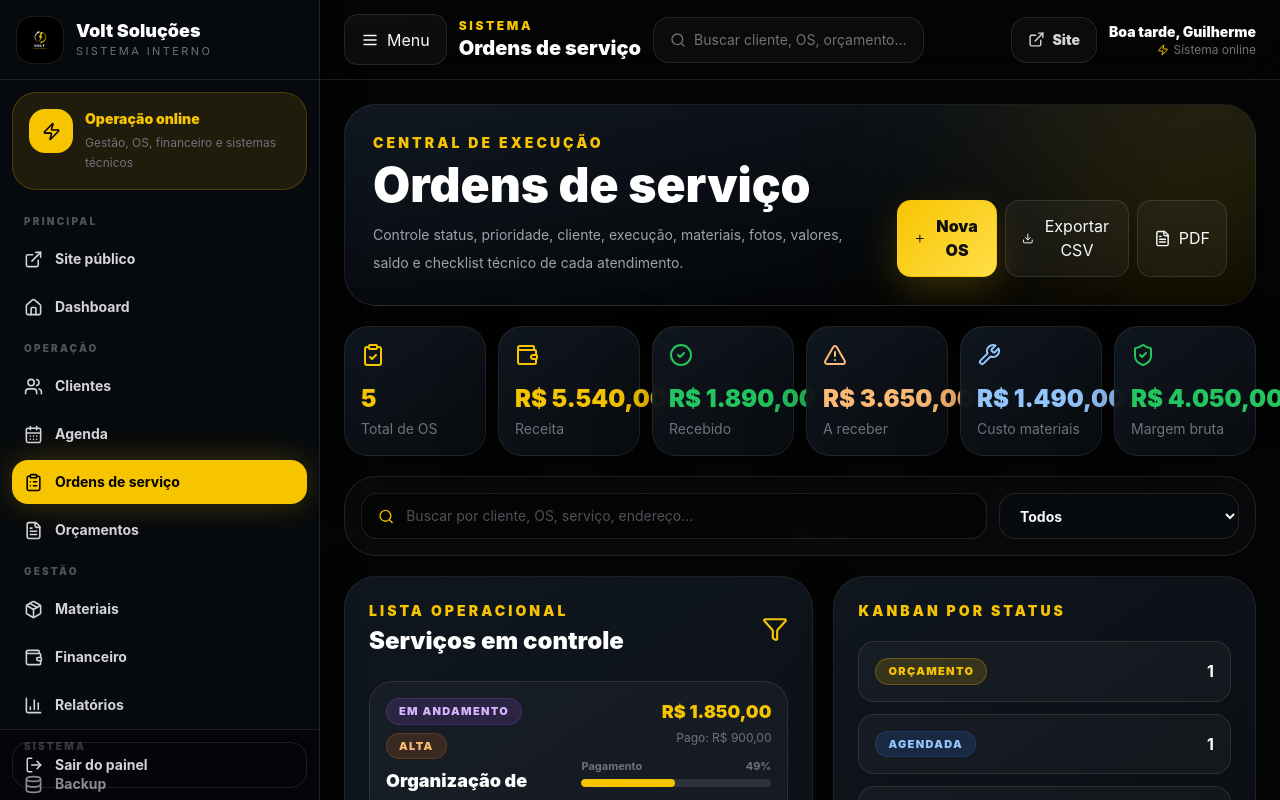
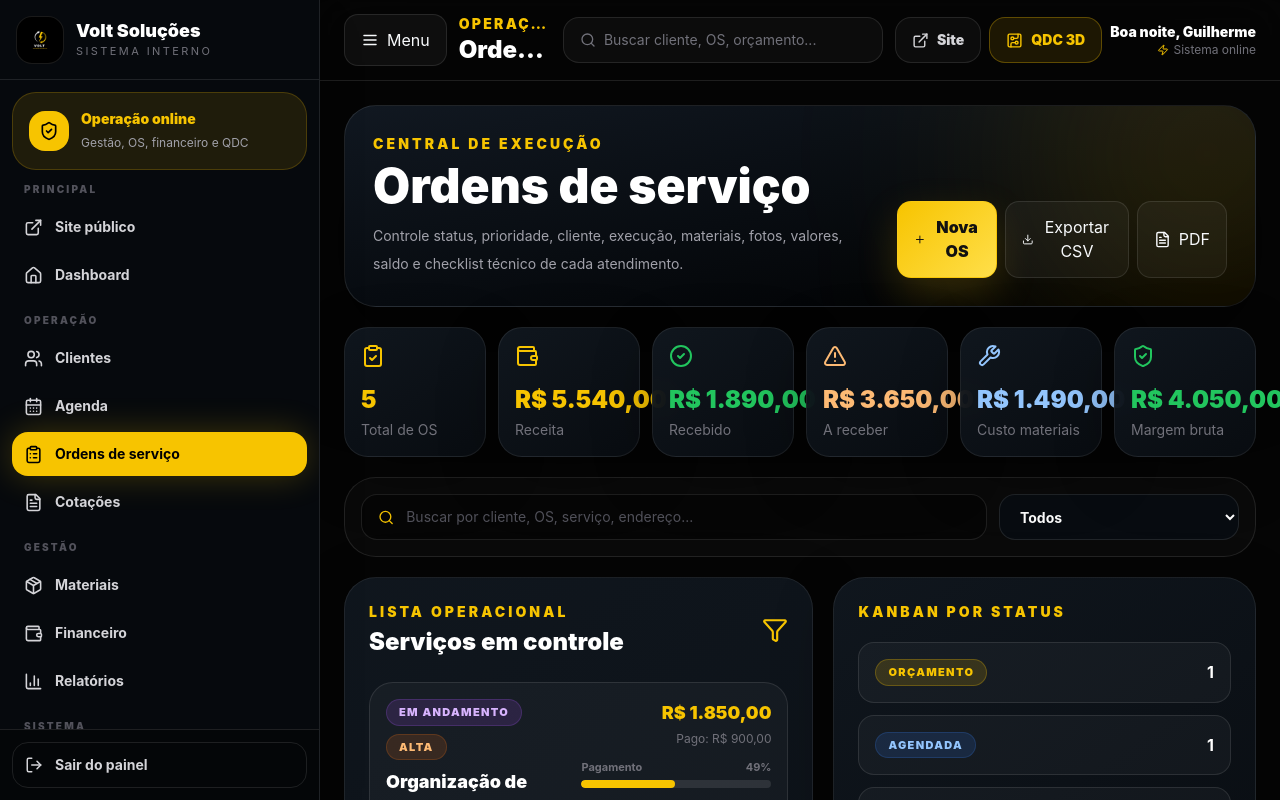
Before and after one commit to gui2812/volt-solucoes-eletricas, a Next.js app: page /ordens in a window 1280 px wide. Shown: the top 800 px of the page. Built offline with nearby package versions, Linux system fonts and the light colour scheme.

Commit message:
Add files via upload

```diff
--- a/components/layout/app-shell.tsx
+++ b/components/layout/app-shell.tsx
@@ -2,10 +2,13 @@
 
 import Image from "next/image";
 import Link from "next/link";
+import type { ReactNode } from "react";
+import { useEffect, useMemo, useState } from "react";
 import { usePathname, useRouter } from "next/navigation";
 import {
   BarChart3,
   CalendarDays,
+  CircuitBoard,
   ClipboardList,
   Database,
   ExternalLink,
@@ -15,12 +18,16 @@ import {
   Menu,
   Package,
   Search,
-  Settings2,
+  ShieldCheck,
   Users,
   Wallet,
+  X,
   Zap
 } from "lucide-react";
-import { useEffect, useState } from "react";
+
+type AppShellProps = {
+  children: ReactNode;
+};
 
 const links = [
   { href: "/", label: "Site público", icon: ExternalLink, group: "Principal" },
@@ -28,109 +35,159 @@ const links = [
   { href: "/clientes", label: "Clientes", icon: Users, group: "Operação" },
   { href: "/agenda", label: "Agenda", icon: CalendarDays, group: "Operação" },
   { href: "/ordens", label: "Ordens de serviço", icon: ClipboardList, group: "Operação" },
-
-  // Mantém a rota /cotacoes, mas deixa claro para uso real no sistema.
-  { href: "/cotacoes", label: "Orçamentos", icon: FileText, group: "Operação" },
-
+  { href: "/cotacoes", label: "Cotações", icon: FileText, group: "Operação" },
   { href: "/materiais", label: "Materiais", icon: Package, group: "Gestão" },
   { href: "/financeiro", label: "Financeiro", icon: Wallet, group: "Gestão" },
   { href: "/relatorios", label: "Relatórios", icon: BarChart3, group: "Gestão" },
   { href: "/backup", label: "Backup", icon: Database, group: "Sistema" },
-  { href: "/sistemas", label: "Sistemas", icon: Settings2, group: "Sistema" }
+  { href: "/circuitos", label: "QDC 3D", icon: CircuitBoard, group: "Sistema" }
 ];
 
 const groups = ["Principal", "Operação", "Gestão", "Sistema"];
 
-function getPageTitle(pathname: string) {
-  const current = links.find((item) => item.href === pathname);
-  return current?.label ?? "Sistema Volt";
+function getGreeting() {
+  const hour = new Date().getHours();
+
+  if (hour < 12) return "Bom dia";
+  if (hour < 18) return "Boa tarde";
+  return "Boa noite";
 }
 
-export function AppShell({ children }: { children: React.ReactNode }) {
+export function AppShell({ children }: AppShellProps) {
   const pathname = usePathname();
   const router = useRouter();
-  const [open, setOpen] = useState(true);
+
+  const [sidebarOpen, setSidebarOpen] = useState(true);
   const [mobileOpen, setMobileOpen] = useState(false);
   const [ready, setReady] = useState(false);
 
+  const activePage = useMemo(() => {
+    const current = links.find((item) => {
+      if (item.href === "/") return pathname === "/";
+      return pathname === item.href || pathname.startsWith(`${item.href}/`);
+    });
+
+    return current ?? links.find((item) => item.href === "/dashboard");
+  }, [pathname]);
+
   useEffect(() => {
     setReady(true);
-    const logged = localStorage.getItem("volt_logged");
-    if (!logged && pathname !== "/login") {
-      // Estrutura preparada para autenticação real.
-    }
+    setMobileOpen(false);
   }, [pathname]);
 
-  function logout() {
+  async function logout() {
+    try {
+      await fetch("/api/auth/logout", {
+        method: "POST"
+      });
+    } catch {
+      // Mesmo se a chamada falhar, limpa a sessão antiga local e manda para o login.
+    }
+
     localStorage.removeItem("volt_logged");
     localStorage.removeItem("volt_login_date");
     router.push("/login");
+    router.refresh();
   }
 
-  const sidebarWidth = open ? "lg:pl-80" : "lg:pl-20";
+  const sidebarWidth = sidebarOpen ? "lg:pl-80" : "lg:pl-24";
 
   return (
     <div className="min-h-screen bg-[#050505] text-white">
       {mobileOpen && (
         <button
+          type="button"
           aria-label="Fechar menu"
           onClick={() => setMobileOpen(false)}
-          className="fixed inset-0 z-30 bg-black/70 backdrop-blur-sm lg:hidden"
+          className="fixed inset-0 z-40 bg-black/70 backdrop-blur-sm lg:hidden"
         />
       )}
 
       <aside
-        className={`fixed inset-y-0 left-0 z-40 border-r border-white/10 bg-[#070a0e]/95 shadow-2xl backdrop-blur-xl transition-all duration-300 ${
-          open ? "w-80" : "w-20"
-        } ${mobileOpen ? "translate-x-0" : "-translate-x-full lg:translate-x-0"}`}
+        className={[
+          "fixed inset-y-0 left-0 z-50 flex flex-col border-r border-white/10 bg-[#070a0e]/95 shadow-2xl backdrop-blur-xl transition-all duration-300",
+          sidebarOpen ? "lg:w-80" : "lg:w-24",
+          mobileOpen ? "w-80 translate-x-0" : "w-80 -translate-x-full lg:translate-x-0"
+        ].join(" ")}
       >
         <div className="flex h-20 items-center gap-3 border-b border-white/10 px-4 py-4">
-          <Link href="/" className="grid h-12 w-12 shrink-0 place-items-center rounded-2xl border border-white/10 bg-black">
+          <Link
+            href="/"
+            className="grid h-12 w-12 shrink-0 place-items-center rounded-2xl border border-white/10 bg-black"
+          >
             <Image src="/img/logo.png" alt="Volt" width={40} height={40} className="rounded-xl" />
           </Link>
 
-          {open && (
+          {sidebarOpen && (
+            <div className="min-w-0 flex-1">
+              <p className="truncate text-lg font-black leading-tight">Volt Soluções</p>
+              <p className="text-[11px] uppercase tracking-[.22em] text-zinc-500">
+                Sistema interno
+              </p>
+            </div>
+          )}
+
+          <button
+            type="button"
+            aria-label="Fechar menu"
+            onClick={() => setMobileOpen(false)}
+            className="grid h-10 w-10 place-items-center rounded-2xl border border-white/10 bg-white/[.04] text-zinc-300 lg:hidden"
+          >
+            <X size={18} />
+          </button>
+        </div>
+
+        <div className="mx-3 mt-3 rounded-3xl border border-volt-yellow/20 bg-volt-yellow/10 p-4">
+          <div className="flex items-center gap-3">
+            <div className="grid h-10 w-10 shrink-0 place-items-center rounded-2xl bg-volt-yellow text-black">
+              <ShieldCheck size={20} />
+            </div>
+
+            {sidebarOpen && (
               <div className="min-w-0">
-              <p className="truncate text-lg font-black leading-tight">Volt Soluções</p>
-              <p className="text-[11px] uppercase tracking-[.22em] text-zinc-500">Sistema interno</p>
+                <p className="truncate text-sm font-black text-volt-yellow">Operação online</p>
+                <p className="mt-1 text-xs leading-5 text-zinc-400">
+                  Gestão, OS, financeiro e QDC
+                </p>
               </div>
             )}
           </div>
+        </div>
 
-        {open && (
-          <div className="m-3 rounded-3xl border border-volt-yellow/20 bg-volt-yellow/10 p-4">
-            <div className="flex gap-3">
-              <div className="grid h-11 w-11 shrink-0 place-items-center rounded-2xl bg-volt-yellow text-black">
-                <Zap size={19} />
-              </div>
-              <div>
-                <p className="text-sm font-black text-volt-yellow">Operação online</p>
-                <p className="mt-1 text-xs leading-5 text-zinc-500">Gestão, OS, financeiro e sistemas técnicos</p>
-              </div>
-            </div>
-          </div>
+        <nav className="volt-scroll flex-1 overflow-y-auto p-3">
+          {groups.map((group) => (
+            <div key={group} className="mb-4">
+              {sidebarOpen && (
+                <p className="mb-2 px-3 text-[10px] font-black uppercase tracking-[.22em] text-zinc-600">
+                  {group}
+                </p>
               )}
 
-        <nav className="volt-scroll h-[calc(100vh-13rem)] overflow-y-auto p-3">
-          {groups.map((group) => (
-            <div key={group} className="mb-3">
-              {open && <p className="mb-2 px-3 text-[10px] font-black uppercase tracking-[.22em] text-zinc-600">{group}</p>}
+              {links
+                .filter((item) => item.group === group)
+                .map((item) => {
+                  const active =
+                    item.href === "/"
+                      ? pathname === "/"
+                      : pathname === item.href || pathname.startsWith(`${item.href}/`);
 
-              {links.filter((item) => item.group === group).map((item) => {
-                const active = pathname === item.href;
                   const Icon = item.icon;
 
                   return (
                     <Link
                       key={item.href}
                       href={item.href}
-                    onClick={() => setMobileOpen(false)}
-                    className={`mb-1 flex items-center gap-3 rounded-2xl px-3 py-3 text-sm font-bold transition ${
-                      active ? "bg-volt-yellow text-black shadow-glow" : "text-zinc-300 hover:bg-white/10 hover:text-white"
-                    }`}
+                      title={item.label}
+                      className={[
+                        "mb-1 flex items-center rounded-2xl px-3 py-3 text-sm font-bold transition",
+                        sidebarOpen ? "gap-3" : "justify-center",
+                        active
+                          ? "bg-volt-yellow text-black shadow-glow"
+                          : "text-zinc-300 hover:bg-white/10 hover:text-white"
+                      ].join(" ")}
                     >
-                    <Icon size={19} />
-                    {open && <span>{item.label}</span>}
+                      <Icon size={19} className="shrink-0" />
+                      {sidebarOpen && <span className="truncate">{item.label}</span>}
                     </Link>
                   );
                 })}
@@ -138,57 +195,86 @@ export function AppShell({ children }: { children: React.ReactNode }) {
           ))}
         </nav>
 
-        <div className="absolute bottom-0 left-0 right-0 border-t border-white/10 bg-black/35 p-3">
+        <div className="border-t border-white/10 bg-black/35 p-3">
           <button
+            type="button"
             onClick={logout}
-            className="flex w-full items-center gap-3 rounded-2xl border border-white/10 px-3 py-3 text-sm font-bold text-zinc-300 hover:bg-white/10"
+            className={[
+              "flex w-full items-center rounded-2xl border border-white/10 px-3 py-3 text-sm font-bold text-zinc-300 transition hover:border-red-400/30 hover:bg-red-500/10 hover:text-red-200",
+              sidebarOpen ? "gap-3" : "justify-center"
+            ].join(" ")}
           >
-            <LogOut size={18} /> {open && "Sair do painel"}
+            <LogOut size={18} />
+            {sidebarOpen && "Sair do painel"}
           </button>
         </div>
       </aside>
 
-      <main className={`transition-all duration-300 ${sidebarWidth}`}>
-        <header className="sticky top-0 z-30 flex h-20 items-center justify-between border-b border-white/10 bg-[#050505]/75 px-4 backdrop-blur-xl md:px-6">
+      <main className={`min-h-screen transition-all duration-300 ${sidebarWidth}`}>
+        <header className="sticky top-0 z-30 border-b border-white/10 bg-[#050505]/80 backdrop-blur-xl">
+          <div className="flex min-h-20 items-center justify-between gap-3 px-4 py-3 lg:px-6">
             <div className="flex min-w-0 items-center gap-3">
               <button
-              onClick={() => {
-                setOpen(!open);
-                setMobileOpen(true);
-              }}
-              className="btn-ghost inline-flex items-center gap-2"
+                type="button"
+                onClick={() => setMobileOpen(true)}
+                className="btn-ghost inline-flex items-center gap-2 lg:hidden"
               >
-              <Menu size={18} /> Menu
+                <Menu size={18} />
               </button>
 
-            <div className="hidden min-w-0 md:block">
-              <p className="text-xs font-black uppercase tracking-[.22em] text-volt-yellow">Sistema</p>
-              <h1 className="truncate text-xl font-black">{getPageTitle(pathname)}</h1>
-            </div>
+              <button
+                type="button"
+                onClick={() => setSidebarOpen(!sidebarOpen)}
+                className="btn-ghost hidden items-center gap-2 lg:inline-flex"
+              >
+                <Menu size={18} />
+                Menu
+              </button>
 
-            <div className="hidden items-center gap-2 rounded-2xl border border-white/10 bg-white/[.035] px-4 py-3 text-sm text-zinc-500 xl:flex">
-              <Search size={16} /> Buscar cliente, OS, orçamento...
+              <div className="min-w-0">
+                <p className="truncate text-sm font-black uppercase tracking-[.16em] text-volt-yellow">
+                  {activePage?.group ?? "Painel"}
+                </p>
+                <h1 className="truncate text-lg font-black leading-tight md:text-2xl">
+                  {activePage?.label ?? "Dashboard"}
+                </h1>
               </div>
             </div>
 
-          <div className="flex items-center gap-3">
+            <div className="hidden min-w-[320px] items-center gap-2 rounded-2xl border border-white/10 bg-white/[.035] px-4 py-3 text-sm text-zinc-500 xl:flex">
+              <Search size={16} />
+              Buscar cliente, OS, orçamento...
+            </div>
+
+            <div className="flex shrink-0 items-center gap-2">
               <Link
                 href="/"
-              className="hidden rounded-2xl border border-white/10 bg-white/[.035] px-4 py-3 text-sm font-black text-zinc-300 md:inline-flex items-center gap-2"
+                className="hidden rounded-2xl border border-white/10 bg-white/[.035] px-4 py-3 text-sm font-black text-zinc-300 transition hover:border-volt-yellow/30 hover:text-volt-yellow md:inline-flex md:items-center md:gap-2"
               >
-              <ExternalLink size={17} /> Site
+                <ExternalLink size={17} />
+                Site
               </Link>
 
-            <div className="text-right">
-              <p className="text-sm font-black">Boa tarde, Guilherme</p>
+              <Link
+                href="/circuitos"
+                className="hidden rounded-2xl border border-volt-yellow/30 bg-volt-yellow/10 px-4 py-3 text-sm font-black text-volt-yellow transition hover:bg-volt-yellow hover:text-black md:inline-flex md:items-center md:gap-2"
+              >
+                <CircuitBoard size={17} />
+                QDC 3D
+              </Link>
+
+              <div className="hidden text-right sm:block">
+                <p className="text-sm font-black">{getGreeting()}, Guilherme</p>
                 <p className="flex items-center justify-end gap-1 text-xs text-zinc-500">
-                <Zap size={12} className="text-volt-yellow" /> {ready ? "Sistema online" : "Carregando"}
+                  <Zap size={12} className="text-volt-yellow" />
+                  {ready ? "Sistema online" : "Carregando"}
                 </p>
+              </div>
             </div>
           </div>
         </header>
 
-        <div className="p-4 md:p-6">{children}</div>
+        <div className="px-4 py-5 md:px-6 md:py-6">{children}</div>
       </main>
     </div>
   );
```
Lines whose indentation alone changed are shown as unchanged.
